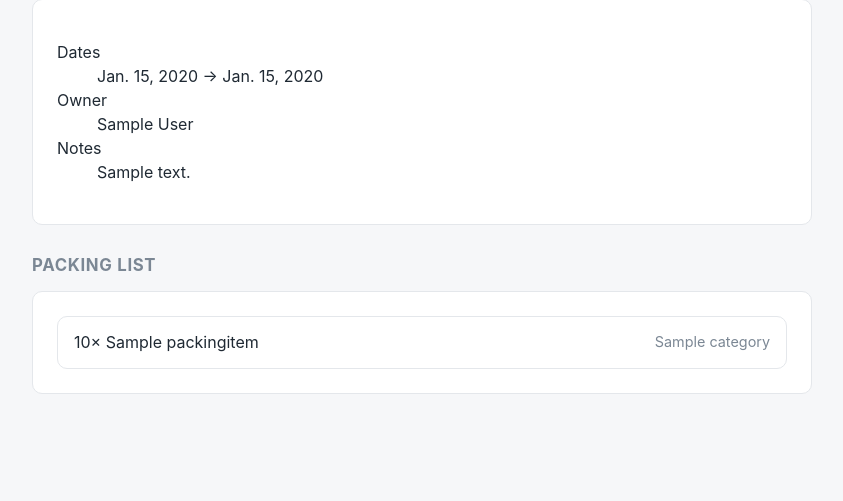
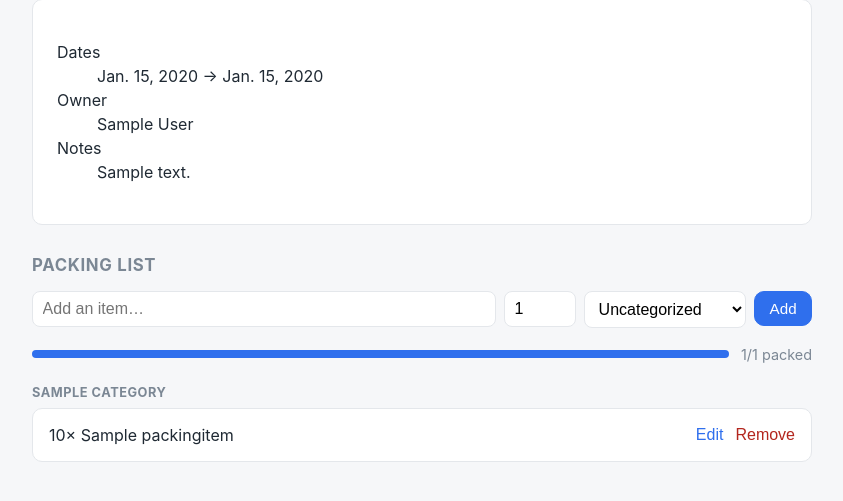
Before and after one commit to lunasofia/inventory-app, a Django app: page /trips/1/ in a window 1280 px wide. Shown: the part 164-665 px from the top of the page, without its empty margins (218-1061 px from the left). Run offline with Django 5.2, Linux system fonts and the light colour scheme; a user stored in the database is signed in; tables that the repository leaves empty hold one stand-in row (values such as "Sample post").

Commit message:
Add packing-list planning view (Task 4)
HTMX-driven add/edit/remove of packing items on the trip detail page:

- PackingItemForm (acting-user-scoped categories, qty >= 1, name required)
- item_add/edit/delete/row/suggest views; access guarded (edit requires
  owner or edit-share; view-only blocked with 404)
- Hybrid catalog: adding an item get_or_creates the acting user's catalog
  Item (case-insensitive) and bumps times_used; removing a line preserves it
- Autocomplete dropdown from the user's catalog, ranked by usage; picking a
  suggestion fills name + category
- Items grouped by category: headings alphabetical, Uncategorized last;
  empty category groups hidden; progress bar + packed/total count
- Partials: _planning, _packing_list, _item_row, _item_edit_row,
  _item_suggestions; CSRF header for HTMX in base template

Folded Task 4 cases into docs/manual-tests.md (with resolved decisions:
duplicates allowed, acting-user catalog, case-insensitive matching).
Verified end-to-end: add/catalog-reuse/autocomplete/validation/edit/
delete/grouping/access-control.

Co-Authored-By: Claude Opus 4.8 (1M context) <noreply@anthropic.com>

```diff
--- a/static/css/app.css
+++ b/static/css/app.css
@@ -95,3 +95,41 @@ label { display: block; font-weight: 600; margin-bottom: 0.25rem; }
 .status-packing { background: #fff4e0; color: var(--warn); }
 .status-complete { background: #e7f4ec; color: var(--ok); }
 .empty { padding: 1rem 0; }
+
+/* --- planning view: add-item form --- */
+.add-item { margin-bottom: 1rem; }
+.add-item-row { display: flex; gap: 0.5rem; align-items: flex-start; }
+.add-name { position: relative; flex: 1; }
+.add-name input { width: 100%; }
+input.qty { width: 4.5rem; }
+.add-item-row select { width: auto; min-width: 9rem; }
+.field-error { color: #b3261e; font-size: 0.85rem; margin: 0.4rem 0 0; }
+
+/* autocomplete dropdown */
+.suggestions {
+  position: absolute; left: 0; right: 0; top: 100%; z-index: 20;
+  background: #fff; border: 1px solid var(--line); border-radius: 8px;
+  margin-top: 2px; overflow: hidden; box-shadow: 0 4px 14px rgba(0,0,0,0.08);
+}
+.suggestions:empty { display: none; }
+.suggestion {
+  display: block; width: 100%; text-align: left; padding: 0.45rem 0.6rem;
+  background: none; border: none; cursor: pointer; font-size: 0.95rem;
+}
+.suggestion:hover { background: #eef2ff; }
+
+/* --- progress bar --- */
+.progress { display: flex; align-items: center; gap: 0.75rem; margin-bottom: 1rem; }
+.progress-track { flex: 1; height: 8px; background: var(--line); border-radius: 999px; overflow: hidden; }
+.progress-track span { display: block; height: 100%; background: var(--primary); transition: width 0.2s ease; }
+.progress-label { white-space: nowrap; }
+
+/* --- category groups & item rows --- */
+.cat-head { font-size: 0.8rem; text-transform: uppercase; letter-spacing: 0.04em; color: var(--muted); margin: 1.1rem 0 0.4rem; }
+.item-row { gap: 0.5rem; }
+.item-main { flex: 1; }
+.item-actions { display: flex; gap: 0.75rem; }
+.item-edit-form { display: flex; gap: 0.5rem; align-items: center; flex: 1; flex-wrap: wrap; }
+.item-edit-form input[type=text] { flex: 1; min-width: 8rem; }
+.linkbtn.danger { color: #b3261e; }
+.btn.danger { background: #b3261e; color: #fff; border-color: #b3261e; }
--- a/templates/base.html
+++ b/templates/base.html
@@ -8,7 +8,7 @@
   <link rel="stylesheet" href="{% static 'css/app.css' %}">
   <script src="https://unpkg.com/htmx.org@2.0.3" defer></script>
 </head>
-<body>
+<body hx-headers='{"X-CSRFToken": "{{ csrf_token }}"}'>
   <header class="topbar">
     <a class="brand" href="{% url 'dashboard' %}">🧳 Packlist</a>
     <nav>
--- /dev/null
+++ b/templates/trips/_item_row.html
@@ -0,0 +1,14 @@
+<li class="trip-card item-row" id="item-{{ item.pk }}">
+  <span class="item-main">{{ item.quantity }}× {{ item.name }}</span>
+  {% if can_edit %}
+    <span class="item-actions">
+      <button class="linkbtn" type="button"
+              hx-get="{% url 'item_edit' item.trip_id item.pk %}"
+              hx-target="#item-{{ item.pk }}" hx-swap="outerHTML">Edit</button>
+      <button class="linkbtn danger" type="button"
+              hx-post="{% url 'item_delete' item.trip_id item.pk %}"
+              hx-target="#planning" hx-swap="outerHTML"
+              hx-confirm="Remove {{ item.name }}?">Remove</button>
+    </span>
+  {% endif %}
+</li>
--- /dev/null
+++ b/templates/trips/_packing_list.html
@@ -0,0 +1,17 @@
+<div id="packing-list">
+  <div class="progress">
+    <div class="progress-track"><span style="width: {{ trip.progress_pct }}%"></span></div>
+    <span class="muted progress-label">{{ trip.packed_count }}/{{ trip.total_count }} packed</span>
+  </div>
+
+  {% if groups %}
+    {% for cat_name, items in groups %}
+      <h3 class="cat-head">{{ cat_name }}</h3>
+      <ul class="trip-list">
+        {% for item in items %}{% include 'trips/_item_row.html' %}{% endfor %}
+      </ul>
+    {% endfor %}
+  {% else %}
+    <p class="muted empty">No items yet.{% if can_edit %} Add your first item above.{% endif %}</p>
+  {% endif %}
+</div>
--- /dev/null
+++ b/templates/trips/_planning.html
@@ -0,0 +1,28 @@
+<div id="planning">
+  {% if can_edit %}
+    <form id="add-item-form" class="add-item"
+          hx-post="{% url 'item_add' trip.pk %}"
+          hx-target="#planning" hx-swap="outerHTML">
+      <div class="add-item-row">
+        <div class="add-name">
+          <input type="text" name="name" id="id_name" placeholder="Add an item…"
+                 autocomplete="off" value="{{ add_form.name.value|default:'' }}"
+                 hx-get="{% url 'item_suggest' trip.pk %}"
+                 hx-trigger="keyup changed delay:250ms"
+                 hx-target="#item-suggestions" hx-swap="innerHTML">
+          <div id="item-suggestions" class="suggestions"></div>
+        </div>
+        {{ add_form.quantity }}
+        {{ add_form.category }}
+        <button class="btn primary" type="submit">Add</button>
+      </div>
+      {% if add_form.errors %}
+        <p class="field-error">
+          {{ add_form.name.errors.0 }}{{ add_form.quantity.errors.0 }}
+        </p>
+      {% endif %}
+    </form>
+  {% endif %}
+
+  {% include 'trips/_packing_list.html' %}
+</div>
--- a/templates/trips/trip_detail.html
+++ b/templates/trips/trip_detail.html
@@ -35,19 +35,28 @@
 
 <section>
   <h2>Packing list</h2>
-  <div class="card">
-    {% if items %}
-      <ul class="trip-list">
-        {% for item in items %}
-          <li class="trip-card">
-            <span>{{ item.quantity }}× {{ item.name }}</span>
-            {% if item.category %}<span class="muted">{{ item.category.name }}</span>{% endif %}
-          </li>
-        {% endfor %}
-      </ul>
-    {% else %}
-      <p class="muted empty">No items yet. Adding items to the packing list is the next build step.</p>
-    {% endif %}
-  </div>
+  {% include 'trips/_planning.html' %}
 </section>
+
+{% if can_edit %}
+<script>
+  // Fill the add-item form from a chosen autocomplete suggestion.
+  function pickSuggestion(el) {
+    var form = document.getElementById('add-item-form');
+    if (!form) return;
+    form.querySelector('[name=name]').value = el.dataset.name;
+    var cat = form.querySelector('[name=category]');
+    if (cat) cat.value = el.dataset.category || '';
+    document.getElementById('item-suggestions').innerHTML = '';
+    form.querySelector('[name=name]').focus();
+  }
+  // After the planning region swaps in, refocus the add-item field.
+  document.body.addEventListener('htmx:afterSwap', function (e) {
+    if (e.target && e.target.id === 'planning') {
+      var name = document.querySelector('#add-item-form [name=name]');
+      if (name) name.focus();
+    }
+  });
+</script>
+{% endif %}
 {% endblock %}
--- a/trips/forms.py
+++ b/trips/forms.py
@@ -1,6 +1,8 @@
 from django import forms
 
-from .models import Trip
+from catalog.models import Category
+
+from .models import PackingItem, Trip
 
 
 class TripForm(forms.ModelForm):
@@ -19,3 +21,34 @@ class TripForm(forms.ModelForm):
         if start and end and end < start:
             self.add_error('end_date', 'End date cannot be before the start date.')
         return cleaned
+
+
+class PackingItemForm(forms.ModelForm):
+    """Add/edit a packing line. Category choices are scoped to the acting user."""
+
+    class Meta:
+        model = PackingItem
+        fields = ('name', 'quantity', 'category')
+        widgets = {
+            'name': forms.TextInput(attrs={'placeholder': 'Add an item…', 'autocomplete': 'off'}),
+            'quantity': forms.NumberInput(attrs={'min': 1, 'class': 'qty'}),
+        }
+
+    def __init__(self, *args, owner=None, **kwargs):
+        super().__init__(*args, **kwargs)
+        self.fields['category'].required = False
+        self.fields['category'].empty_label = 'Uncategorized'
+        if owner is not None:
+            self.fields['category'].queryset = Category.objects.filter(owner=owner)
+
+    def clean_name(self):
+        name = self.cleaned_data['name'].strip()
+        if not name:
+            raise forms.ValidationError('Item name is required.')
+        return name
+
+    def clean_quantity(self):
+        qty = self.cleaned_data['quantity']
+        if qty is None or qty < 1:
+            raise forms.ValidationError('Quantity must be at least 1.')
+        return qty
--- a/trips/urls.py
+++ b/trips/urls.py
@@ -8,4 +8,10 @@ urlpatterns = [
     path('trips/<int:pk>/', views.trip_detail, name='trip_detail'),
     path('trips/<int:pk>/edit/', views.trip_edit, name='trip_edit'),
     path('trips/<int:pk>/delete/', views.trip_delete, name='trip_delete'),
+    # Packing-list items (HTMX)
+    path('trips/<int:pk>/items/add/', views.item_add, name='item_add'),
+    path('trips/<int:pk>/items/suggest/', views.item_suggest, name='item_suggest'),
+    path('trips/<int:pk>/items/<int:item_pk>/', views.item_row, name='item_row'),
+    path('trips/<int:pk>/items/<int:item_pk>/edit/', views.item_edit, name='item_edit'),
+    path('trips/<int:pk>/items/<int:item_pk>/delete/', views.item_delete, name='item_delete'),
 ]
--- a/trips/views.py
+++ b/trips/views.py
@@ -1,10 +1,14 @@
 from django.contrib import messages
 from django.contrib.auth.decorators import login_required
+from django.db.models import F, Max
 from django.http import Http404
 from django.shortcuts import get_object_or_404, redirect, render
+from django.views.decorators.http import require_POST
 
-from .forms import TripForm
-from .models import Trip
+from catalog.models import Condition, Item
+
+from .forms import PackingItemForm, TripForm
+from .models import PackingItem, Trip
 
 
 def _get_trip_or_404(user, pk, *, require_edit=False):
@@ -17,6 +21,32 @@ def _get_trip_or_404(user, pk, *, require_edit=False):
         raise Http404('Trip not found.')
     return trip, permission
 
+
+def _grouped_items(trip):
+    """Items grouped by category for display: named categories alphabetically,
+    then an 'Uncategorized' group last."""
+    groups = {}
+    for item in trip.items.select_related('category', 'condition'):
+        key = item.category.name if item.category else None
+        groups.setdefault(key, []).append(item)
+    named = sorted((k for k in groups if k is not None), key=str.lower)
+    result = [(name, groups[name]) for name in named]
+    if None in groups:
+        result.append(('Uncategorized', groups[None]))
+    return result
+
+
+def _remember_item(owner, name, category):
+    """Hybrid catalog: find (case-insensitively) or create the user's catalog
+    item for this name, bump its usage, and return it."""
+    item = Item.objects.filter(owner=owner, name__iexact=name).first()
+    if item is None:
+        item = Item.objects.create(owner=owner, name=name, category=category)
+    Item.objects.filter(pk=item.pk).update(times_used=F('times_used') + 1)
+    return item
+
+
+# --- dashboard & trip CRUD -------------------------------------------------
 
 @login_required
 def dashboard(request):
@@ -57,13 +87,7 @@ def trip_create(request):
 @login_required
 def trip_detail(request, pk):
     trip, permission = _get_trip_or_404(request.user, pk)
-    items = trip.items.select_related('category', 'condition').all()
-    context = {
-        'trip': trip,
-        'permission': permission,
-        'can_edit': permission in ('owner', 'edit'),
-        'items': items,
-    }
+    context = _planning_context(request, trip, permission)
     return render(request, 'trips/trip_detail.html', context)
 
 
@@ -91,3 +115,85 @@ def trip_delete(request, pk):
         messages.success(request, f'Deleted "{name}".')
         return redirect('dashboard')
     return render(request, 'trips/trip_confirm_delete.html', {'trip': trip})
+
+
+# --- packing-list items (planning view) ------------------------------------
+
+def _planning_context(request, trip, permission, add_form=None):
+    return {
+        'trip': trip,
+        'permission': permission,
+        'can_edit': permission in ('owner', 'edit'),
+        'groups': _grouped_items(trip),
+        'add_form': add_form if add_form is not None else PackingItemForm(owner=request.user),
+    }
+
+
+def _render_planning(request, trip, permission, add_form=None, status=200):
+    """Render the swappable #planning region (add form + grouped list)."""
+    context = _planning_context(request, trip, permission, add_form)
+    return render(request, 'trips/_planning.html', context, status=status)
+
+
+@login_required
+@require_POST
+def item_add(request, pk):
+    trip, permission = _get_trip_or_404(request.user, pk, require_edit=True)
+    form = PackingItemForm(request.POST, owner=request.user)
+    if form.is_valid():
+        item = form.save(commit=False)
+        item.trip = trip
+        item.catalog_item = _remember_item(request.user, item.name, item.category)
+        item.condition = Condition.objects.filter(owner=trip.owner, is_default=True).first()
+        item.sort_order = (trip.items.aggregate(m=Max('sort_order'))['m'] or 0) + 1
+        item.save()
+        return _render_planning(request, trip, permission)
+    # Invalid: re-render the region with errors (200 so HTMX performs the swap).
+    return _render_planning(request, trip, permission, add_form=form)
+
+
+@login_required
+def item_edit(request, pk, item_pk):
+    trip, permission = _get_trip_or_404(request.user, pk, require_edit=True)
+    item = get_object_or_404(PackingItem, pk=item_pk, trip=trip)
+    if request.method == 'POST':
+        form = PackingItemForm(request.POST, instance=item, owner=request.user)
+        if form.is_valid():
+            updated = form.save(commit=False)
+            updated.catalog_item = _remember_item(request.user, updated.name, updated.category)
+            updated.save()
+            return _render_planning(request, trip, permission)
+        return render(request, 'trips/_item_edit_row.html',
+                      {'trip': trip, 'item': item, 'form': form})
+    form = PackingItemForm(instance=item, owner=request.user)
+    return render(request, 'trips/_item_edit_row.html', {'trip': trip, 'item': item, 'form': form})
+
+
+@login_required
+def item_row(request, pk, item_pk):
+    """Return a single item's display row (used to cancel an inline edit)."""
+    trip, permission = _get_trip_or_404(request.user, pk)
+    item = get_object_or_404(PackingItem, pk=item_pk, trip=trip)
+    return render(request, 'trips/_item_row.html',
+                  {'trip': trip, 'item': item, 'can_edit': permission in ('owner', 'edit')})
+
+
+@login_required
+@require_POST
+def item_delete(request, pk, item_pk):
+    trip, permission = _get_trip_or_404(request.user, pk, require_edit=True)
+    item = get_object_or_404(PackingItem, pk=item_pk, trip=trip)
+    item.delete()  # leaves the catalog Item intact — catalog is the user's memory
+    return _render_planning(request, trip, permission)
+
+
+@login_required
+def item_suggest(request, pk):
+    """Autocomplete: the acting user's catalog items matching the typed name,
+    ranked by usage (Item default ordering is -times_used, name)."""
+    trip, _ = _get_trip_or_404(request.user, pk, require_edit=True)
+    query = request.GET.get('name', '').strip()
+    suggestions = []
+    if query:
+        suggestions = Item.objects.filter(owner=request.user, name__icontains=query)[:8]
+    return render(request, 'trips/_item_suggestions.html', {'suggestions': suggestions})
```
Also changed, not shown: docs/manual-tests.md (+72 -3 lines), templates/trips/_item_edit_row.html (added, +16 -0 lines), templates/trips/_item_suggestions.html (added, +7 -0 lines).
